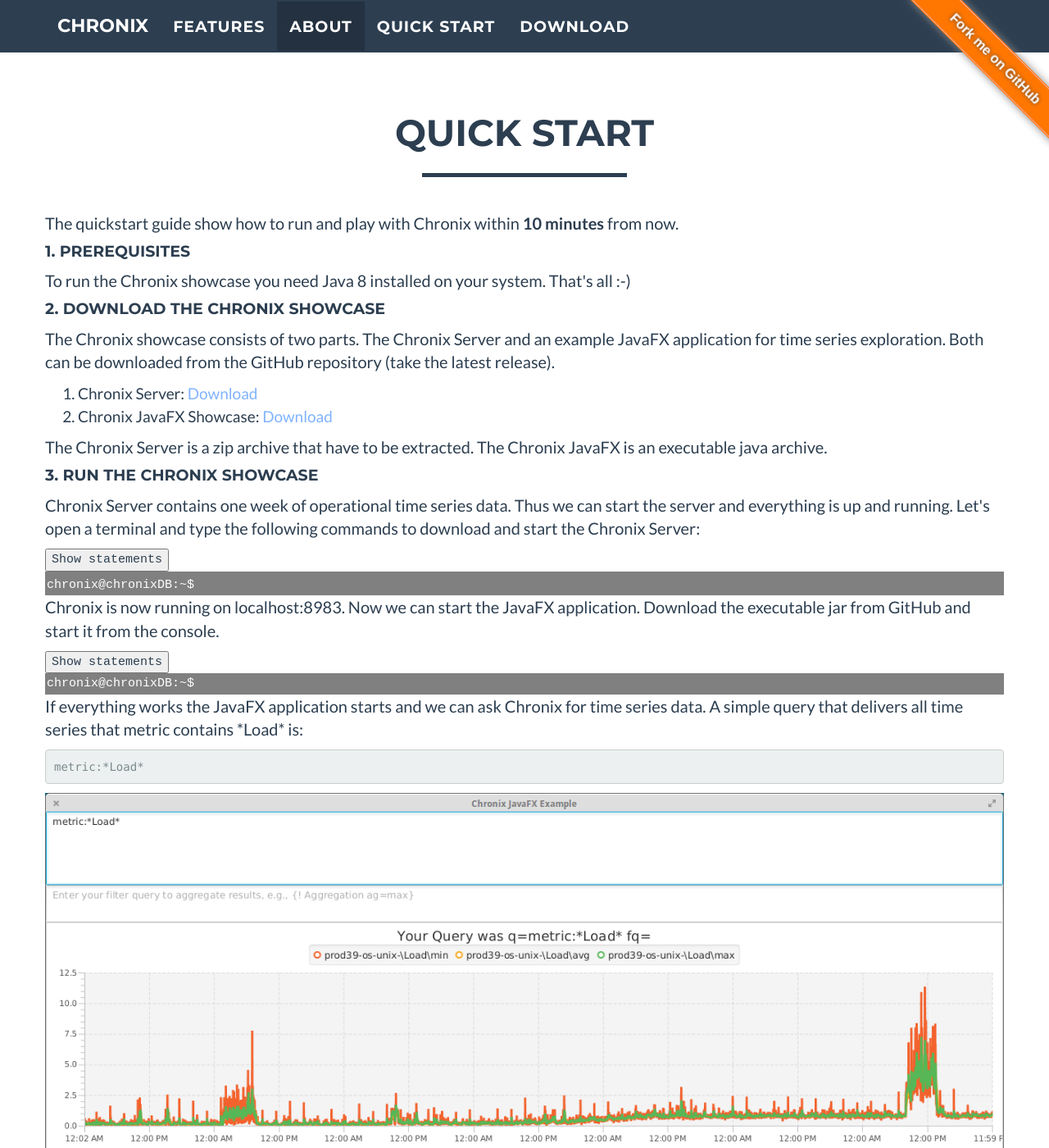
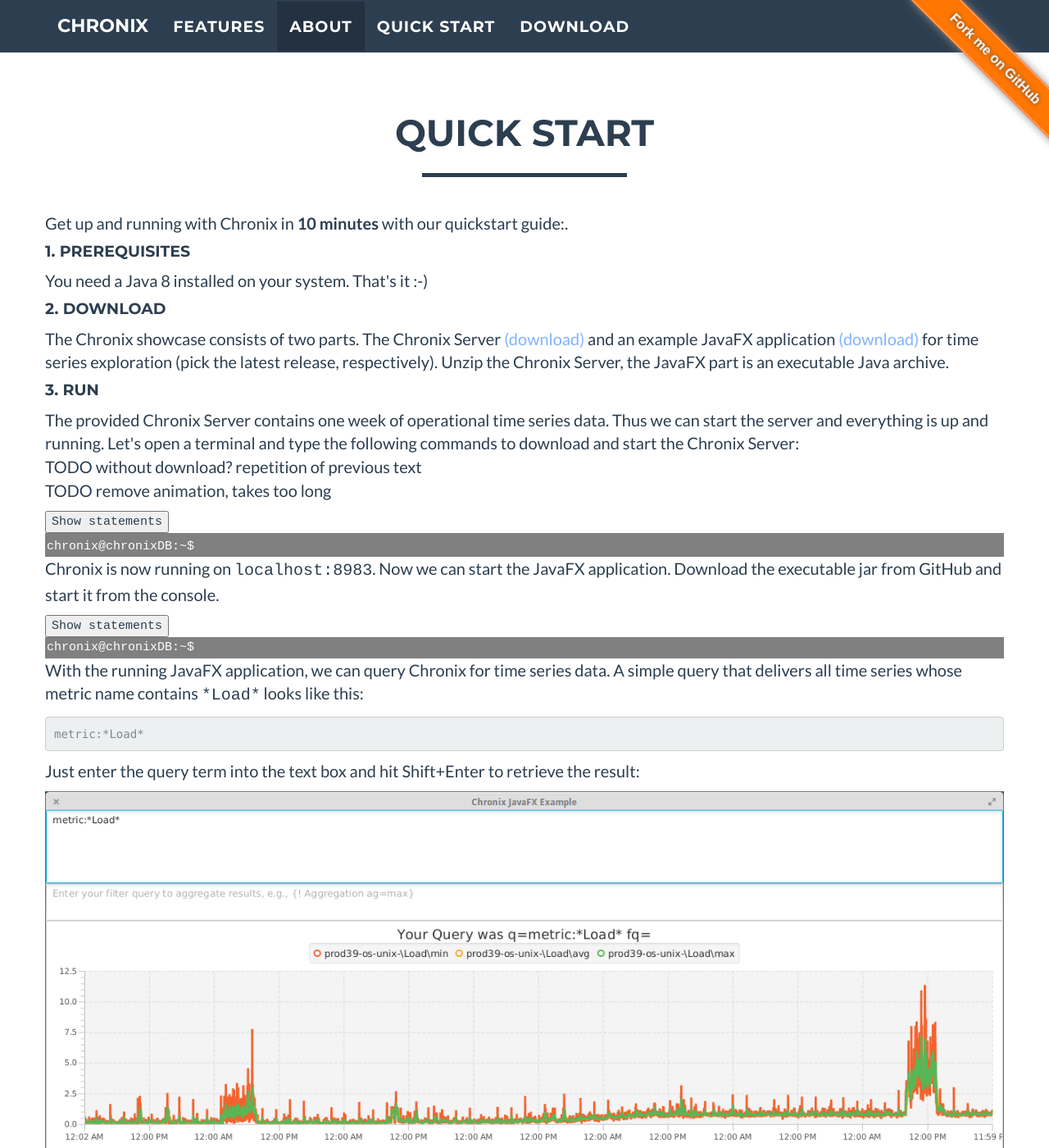
Before and after one commit to ChronixDB/chronixDB.github.io, a Jekyll site: the page built from index.html, in a window 1280 px wide and 1400 px high, scrolled down 2319 px. Shown: the whole window at 82% size. Built offline with Jekyll 4.4.1, drawn with Linux system fonts in a browser that asks for light colours; some of the changed text lies outside the part shown.

Commit message:
working on todos

```diff
--- a/_includes/quickstart.html
+++ b/_includes/quickstart.html
@@ -11,39 +11,30 @@
             <p class="col-lg-12">
 
             <p>
-                The quickstart guide show how to run and play with Chronix within <b>10 minutes</b> from now.<br>
+                Get up and running with Chronix in <b>10 minutes</b> with our quickstart guide:.<br>
             </p>
+            <!-- TODO use ordered list here? -->
             <h4>1. Prerequisites</h4>
 
             <p>
-                To run the Chronix showcase you need Java 8 installed on your system. That's all :-)
+                You need a Java 8 installed on your system. That's it :-)
             </p>
-            <h4>2. Download the Chronix Showcase</h4>
+            <h4>2. Download</h4>
 
             <p>
-                The Chronix showcase consists of two parts. The Chronix Server and an example JavaFX application for
-                time series exploration.
-                Both can be downloaded from the GitHub repository (take the latest release).
-            </p>
-            <ol>
-                <li>Chronix Server: <a href="https://github.com/ChronixDB/chronix.server/releases"
-                                       title="Chronix Server">Download</a>
-                </li>
-                <li>Chronix JavaFX Showcase: <a href="https://github.com/ChronixDB/chronix.examples/releases"
-                                                title="JavaFX Showcase">Download</a>
-                </li>
-            </ol>
-            <p>
-                The Chronix Server is a zip archive that have to be extracted.
-                The Chronix JavaFX is an executable java archive.<br>
+                The Chronix showcase consists of two parts. The Chronix Server <a href="https://github.com/ChronixDB/chronix.server/releases"
+                title="Chronix Server">(download)</a> and an example JavaFX application <a href="https://github.com/ChronixDB/chronix.examples/releases" title="JavaFX Showcase">(download)</a> for
+                time series exploration (pick the latest release, respectively). Unzip the Chronix Server, the JavaFX part is an executable Java archive.
             </p>
 
-            <h4>3. Run the Chronix Showcase </h4>
+            <h4>3. Run</h4>
 
             <p>
-                Chronix Server contains one week of operational time series data. Thus we can start the server and
+                The provided Chronix Server contains one week of operational time series data. Thus we can start the server and
                 everything is up and running.
                 Let's open a terminal and type the following commands to download and start the Chronix Server:
+                <br>TODO without download? repetition of previous text
+                <br>TODO remove animation, takes too long
             </p>
             <button onclick="doConsoleServer()" class="showConsoleButton">Show statements</button>
             <div style="border: 2px solid gray; background: gray;">
@@ -57,7 +48,7 @@
             </div>
 
             <p>
-                Chronix is now running on localhost:8983.
+                Chronix is now running on <span style="font-family: Courier">localhost:8983</span>.
                 Now we can start the JavaFX application.
                 Download the executable jar from GitHub and start it from the console.
                 <br>
@@ -70,22 +61,26 @@
             </div>
 
             <p>
-                If everything works the JavaFX application starts and we can ask Chronix for time series data.
-                A simple query that delivers all time series that metric contains *Load* is:
+                With the running JavaFX application, we can query Chronix for time series data.
+                A simple query that delivers all time series whose metric name contains <span style="font-family: Courier">*Load*</span> looks like this:
             </p>
             <pre><code>metric:*Load*</code></pre>
+
+            <p>
+                Just enter the query term into the text box and hit Shift+Enter to retrieve the result:
+            </p>
+
             <img class="img-responsive" src="img/quickstart/chronix-fx-showcase.png" alt="">
 
             <p>
-                To get the maximum value for the *Load* query just enter the following filter query
+                <br>The following query returns the maximum value for the <span style="font-family: Courier">*Load*</span> query:
             </p>
             <pre><code>ag=max</code></pre>
             <img class="img-responsive" src="img/quickstart/chronix-fx-showcase-max.png" alt="">
 
             <p>
-                That are only two simple queries.
-                For more details check out our <a href="https://github.com/ChronixDB/chronix.examples"> GitHub Examples
-                Repository.</a>
+                <br>These examples represent only two simple queries, check out our <a href="https://github.com/ChronixDB/chronix.examples">examples
+                repository</a> for more details.
             </p>
         </div>
     </div>
```
